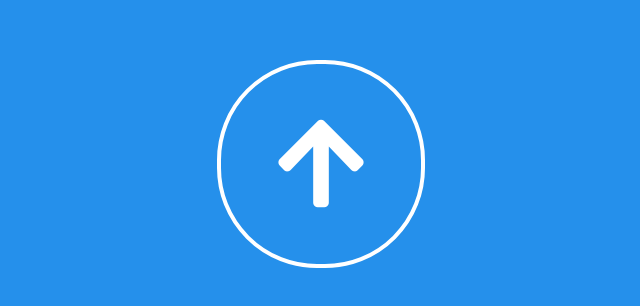
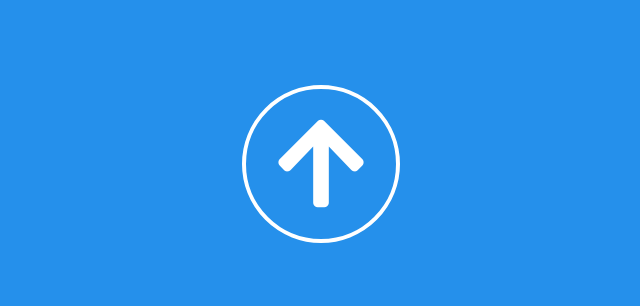
Before and after one commit to Shilza/NodeTesseractOCR, a website: page public/views/main.html in a window 1280 px wide. Shown: the part 244-550 px from the top of the page, without its empty margins (319-959 px from the left). Drawn offline with nearby package versions, Linux system fonts and the light colour scheme; files that its build step writes are made by us from their sources.

Commit message:
Size fixes

```diff
--- a/public/css/home.css
+++ b/public/css/home.css
@@ -17,8 +17,8 @@
 }
 
 .wrapper .file-upload {
-    height: 200px;
-    width: 200px;
+    height: 150px;
+    width: 150px;
     border-radius: 100px;
     position: relative;
     display: flex;
```
